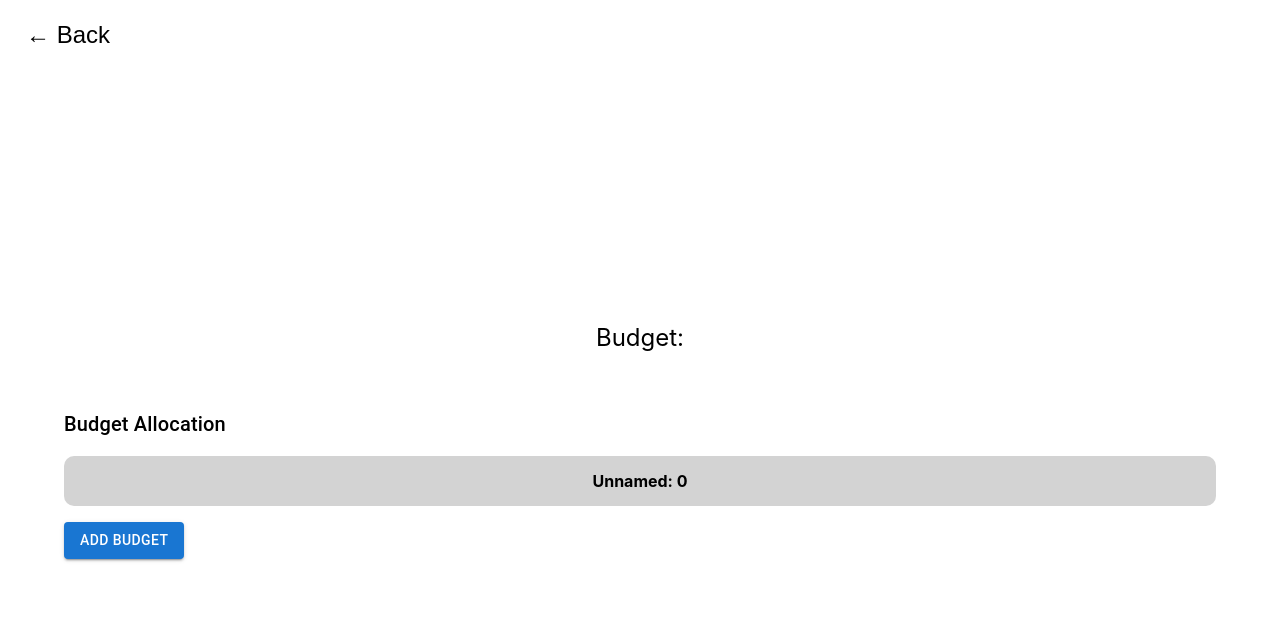
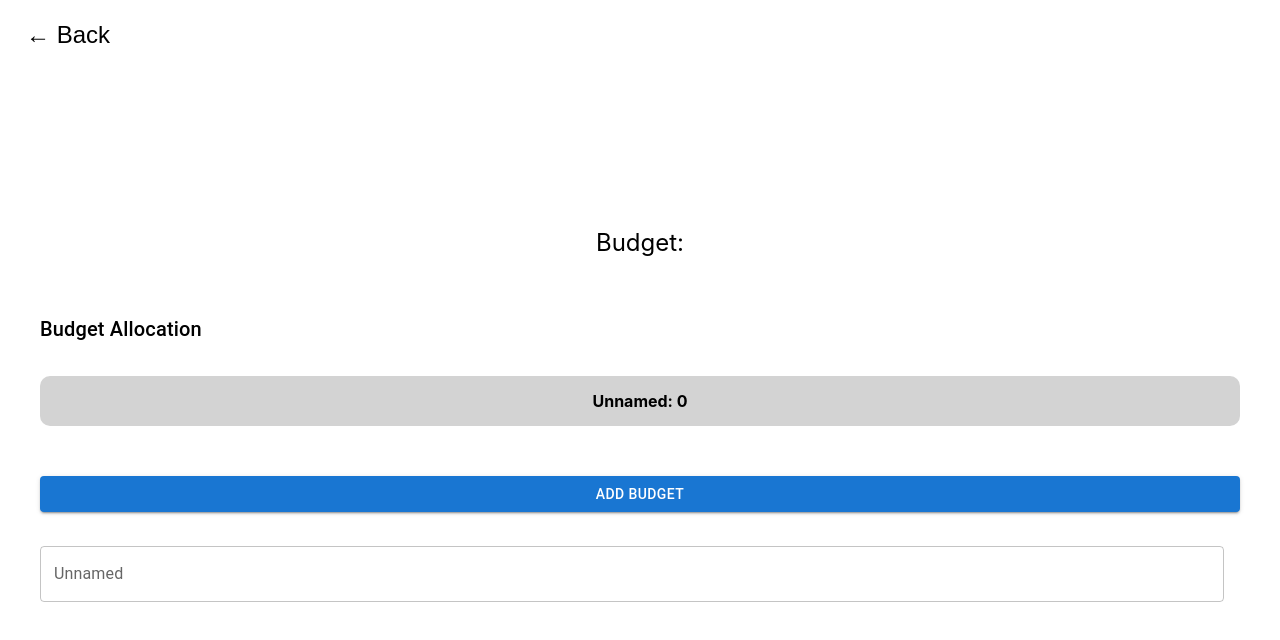
Before and after one commit to aspiforgreat/traveltracker, a React (Create React App) app in the folder frontend/: page /detail in a window 1280 px wide. Shown: the top 640 px of the page. Built offline with nearby package versions, Linux system fonts and the light colour scheme.

Commit message:
added inputs so you can define subbugets precisely

```diff
--- a/frontend/src/DetailPage.js
+++ b/frontend/src/DetailPage.js
@@ -4,7 +4,16 @@ import { Box, Button, Typography, Container, Slider, TextField, Modal } from "@m
 import "./DetailPage.css";
 
 const getRandomColor = (existingColors) => {
-    const colors = ["#ffadad", "#ffd6a5", "#fdffb6", "#caffbf", "#9bf6ff", "#a0c4ff", "#bdb2ff", "#ffc6ff"];
+    const colors = [
+        "#ffadad",
+        "#ffd6a5",
+        "#fdffb6",
+        "#caffbf",
+        "#9bf6ff",
+        "#a0c4ff",
+        "#bdb2ff",
+        "#ffc6ff",
+    ];
     let newColor;
     do {
         newColor = colors[Math.floor(Math.random() * colors.length)];
@@ -16,9 +25,8 @@ const DetailPage = () => {
     const navigate = useNavigate();
     const location = useLocation();
     const box = location.state?.box;
-    const baseUrl = "http://localhost:8000";
+    const maxHandles = 5;
 
-    // Initialize slider and region states from the box if present; otherwise use defaults.
     const [handles, setHandles] = useState(box?.handles || []);
     const [regionNames, setRegionNames] = useState(box?.regionNames || []);
     const [regionColors, setRegionColors] = useState(box?.regionColors || []);
@@ -26,45 +34,91 @@ const DetailPage = () => {
     const [defaultRegionName, setDefaultRegionName] = useState("");
     const [newRegionName, setNewRegionName] = useState("");
     const [namingType, setNamingType] = useState("both");
-    const maxHandles = 5;
 
-    // Whenever handles, regionNames, or regionColors change, update the box in the backend.
-    useEffect(() => {
-        if (box?._id) {
-            const updatedFields = { handles, regionNames, regionColors };
-            fetch(`${baseUrl}/api/boxes/${box._id}`, {
-                method: "PUT",
-                headers: { "Content-Type": "application/json" },
-                body: JSON.stringify(updatedFields)
-            })
-                .then(res => res.json())
-                .catch(err => console.error("Error updating box:", err));
-        }
-    }, [handles, regionNames, regionColors, box, baseUrl]);
-
+    // If we have region names but no handles, initialize handles and assign colors.
     useEffect(() => {
         if (handles.length === 0 && regionNames.length > 0) {
             const newHandles = regionNames
-                .slice(0, regionNames.length - 1) // Exclude last region as it fills remaining space
+                .slice(0, regionNames.length - 1)
                 .map((_, index) => Math.round(((index + 1) / regionNames.length) * 100));
+            setHandles(newHandles);
+            setRegionColors(regionNames.map(() => getRandomColor(regionColors)));
+        }
+    }, [regionNames, handles, regionColors]);
 
-            setHandles(newHandles);
-            setRegionColors(regionNames.map(() => getRandomColor(regionColors))); // Assign colors
+    // Compute region percentages based on slider handles.
+    // For example, if handles = [50] then computedRegions = [50, 100-50] = [50,50].
+    let computedRegions = [];
+    if (handles.length > 0) {
+        computedRegions = [
+            handles[0],
+            ...handles.slice(1).map((h, i) => h - handles[i]),
+            100 - handles[handles.length - 1],
+        ];
+    } else {
+        computedRegions = [100];
     }
-    }, [regionNames]); // Trigger only when regionNames change
 
+    // Compute money amounts for each region based on the total budget.
+    const computedMoneyRegions = computedRegions.map((perc) =>
+        box?.number ? Math.round((perc / 100) * box.number) : 0
+    );
+
+    // When the slider changes, update the handles.
     const handleSliderChange = (event, newValue) => {
         if (Array.isArray(newValue)) {
             setHandles([...newValue].sort((a, b) => a - b));
+        } else {
+            setHandles([...handles, newValue].sort((a, b) => a - b));
+        }
+    };
+
+    // When a money input changes, update the corresponding handle.
+    // For region 0, update first handle; for intermediate regions, update handle[i] = previous handle + percentage equivalent of new money;
+    // for the last region, update last handle so that (100 - last handle) equals the percentage for new money.
+    const handleMoneyInputChange = (index, newMoney) => {
+        if (!box?.number) return;
+        const budget = box.number;
+        let newHandles = [...handles];
+
+        if (index === 0) {
+            // First region: new handle is newMoney converted to percentage.
+            newHandles[0] = Math.round((newMoney / budget) * 100);
+        } else if (index < handles.length) {
+            // Intermediate region: new handle = previous handle + (newMoney / budget * 100).
+            newHandles[index] = newHandles[index - 1] + Math.round((newMoney / budget) * 100);
+        } else {
+            // Last region: update the last handle so that last region = 100 - last handle equals newMoney in percentage.
+            newHandles[newHandles.length - 1] = 100 - Math.round((newMoney / budget) * 100);
+        }
+        setHandles(newHandles);
+    };
+
+    // Function to handle region name submission from the modal.
+    const handleRegionNameSubmit = () => {
+        if (namingType === "both") {
+            // Rename the first region and the remaining region as two regions.
+            setRegionNames([defaultRegionName, newRegionName]);
+            // Set one handle dividing the budget equally.
+            setHandles([50]);
+            setRegionColors([getRandomColor(regionColors), getRandomColor(regionColors)]);
+            setDefaultRegionName("");
+            setNewRegionName("");
+            setNamingType("new");
+            setModalOpen(false);
+        } else {
+            // Add the new region name.
+            setRegionNames([...regionNames, newRegionName]);
+            setDefaultRegionName("");
+            setNewRegionName("");
+            setModalOpen(false);
         }
     };
 
     const addHandle = () => {
         if (handles.length < maxHandles) {
             let newHandle = handles.length === 0 ? 50 : Math.min(handles[handles.length - 1] + 10, 100);
-
             if (regionNames.length === 0) {
-                // If no region names exist, rename the first region and the rest (split into two)
                 setNamingType("both");
                 setModalOpen(true);
             } else {
@@ -76,48 +130,31 @@ const DetailPage = () => {
         }
     };
 
-    const handleRegionNameSubmit = () => {
-        if (namingType === "both") {
-            // Rename the first region and the remaining region as two regions
-            setRegionNames([defaultRegionName, newRegionName]);  // Assign names
-            setHandles([50]); // Divide the budget into two equal regions
-            setRegionColors([getRandomColor(regionColors), getRandomColor(regionColors)]); // Assign colors
-
-            setDefaultRegionName("");
-            setNewRegionName("");
-            setNamingType("new"); // Now, allow new region naming
-            setModalOpen(false);
-        } else {
-            // Just add the new region name
-            setRegionNames([...regionNames, newRegionName]);
-            setDefaultRegionName("");
-            setNewRegionName("");
-            setModalOpen(false);
-        }
-    };
-
-    let computedRegions = handles.length > 0
-        ? [handles[0], ...handles.slice(1).map((h, i) => h - handles[i]), 100 - handles[handles.length - 1]]
-        : [100];
-
     return (
         <div className="detail-page">
-            <button className="back-button" onClick={() => navigate(-1)}>← Back</button>
+            <button className="back-button" onClick={() => navigate(-1)}>
+                ← Back
+            </button>
             <div className="box-info">
                 <h2>{box?.name}</h2>
                 <p>Budget: {box?.number}</p>
             </div>
+            <Container maxWidth="xl" sx={{ mt: 4 }}>
+                <Box sx={{ display: "flex", flexDirection: "column", gap: 3, maxWidth: "1200px", mx: "auto" }}>
+                    {/* Budget Allocation Title */}
+                    <Typography variant="h6" gutterBottom>
+                        Budget Allocation
+                    </Typography>
 
-            <Container sx={{ mt: 4 }}>
-                <Typography variant="h6" gutterBottom>Budget Allocation</Typography>
-                <Box sx={{ width: "100%", mt: 2, position: "relative", height: "50px" }}>
+                    {/* Budget Bar & Slider */}
+                    <Box sx={{ position: "relative", width: "100%", height: "60px", mb: 2 }}>
                         <Box
                             sx={{
                                 display: "flex",
                                 width: "100%",
                                 height: "50px",
                                 borderRadius: "10px",
-                            overflow: "hidden"
+                                overflow: "hidden",
                             }}
                         >
                             {computedRegions.map((region, index) => (
@@ -125,20 +162,25 @@ const DetailPage = () => {
                                     key={index}
                                     sx={{
                                         flex: region,
-                                    backgroundColor: index === computedRegions.length - 1 ? "lightgray" : regionColors[index] || getRandomColor(regionColors),
+                                        backgroundColor:
+                                            index === computedRegions.length - 1
+                                                ? "lightgray"
+                                                : regionColors[index] || getRandomColor(regionColors),
                                         display: "flex",
                                         alignItems: "center",
                                         justifyContent: "center",
                                         color: "#000",
                                         fontWeight: "bold",
                                         padding: "4px",
-                                    borderRight: index < computedRegions.length - 1 ? "2px solid white" : "none"
+                                        borderRight: index < computedRegions.length - 1 ? "2px solid white" : "none",
                                     }}
                                 >
-                                {regionNames[index] || "Unnamed"}: {Math.round((region / 100) * (box?.number || 0))}
+                                    {regionNames[index] || "Unnamed"}:{" "}
+                                    {box?.number ? Math.round((region / 100) * box.number) : 0}
                                 </Box>
                             ))}
                         </Box>
+
                         <Slider
                             value={handles}
                             onChange={handleSliderChange}
@@ -151,7 +193,7 @@ const DetailPage = () => {
                                 top: 0,
                                 width: "100%",
                                 height: "100%",
-                            '& .MuiSlider-thumb': {
+                                "& .MuiSlider-thumb": {
                                     width: 8,
                                     height: "50px",
                                     backgroundColor: "#ccc",
@@ -164,22 +206,51 @@ const DetailPage = () => {
                                     alignItems: "center",
                                     justifyContent: "center",
                                 },
-                            '& .MuiSlider-track': { display: "none" },
-                            '& .MuiSlider-rail': { display: "none" },
+                                "& .MuiSlider-track": { display: "none" },
+                                "& .MuiSlider-rail": { display: "none" },
                             }}
                         />
-                    <Button variant="contained" onClick={addHandle} disabled={handles.length >= maxHandles} sx={{ mt: 2 }}>
+                    </Box>
+
+                    {/* Add Budget Button */}
+                    <Button variant="contained" onClick={addHandle} disabled={handles.length >= maxHandles}>
                         Add Budget
                     </Button>
+
+                    {/* Scrollable Inputs */}
+                    <Box
+                        sx={{
+                            flexGrow: 1,
+                            maxHeight: "50vh",
+                            overflowY: "auto",
+                            paddingRight: "10px",
+                            paddingTop: "10px",
+                            display: "flex",
+                            flexDirection: "column",
+                            gap: 2,
+                            width: "100%",
+                        }}
+                    >
+                        {computedRegions.map((region, index) => (
+                            <Box key={index} sx={{ display: "flex", alignItems: "center" }}>
+                                <TextField
+                                    label={regionNames[index] || "Unnamed"}
+                                    type="number"
+                                    value={box?.number ? Math.round((region / 100) * box.number) : ""}
+                                    onChange={(e) => handleMoneyInputChange(index, parseFloat(e.target.value))}
+                                    fullWidth
+                                    sx={{ mr: 2 }}
+                                />
+                            </Box>
+                        ))}
+                    </Box>
                 </Box>
             </Container>
 
             <Modal open={modalOpen} onClose={() => setModalOpen(false)}>
                 <Box sx={{ p: 3, bgcolor: "white", borderRadius: 2, width: 300, mx: "auto", mt: "20vh" }}>
                     <Typography variant="h6">
-                        {namingType === "both"
-                            ? "Name Default and New Region"
-                            : "Name New Region"}
+                        {namingType === "both" ? "Name Default and New Region" : "Name New Region"}
                     </Typography>
                     {namingType === "both" && (
                         <TextField
@@ -198,8 +269,12 @@ const DetailPage = () => {
                         sx={{ mt: 2 }}
                     />
                     <Box sx={{ display: "flex", justifyContent: "flex-end", gap: 1, mt: 2 }}>
-                        <Button variant="outlined" onClick={() => setModalOpen(false)}>Cancel</Button>
-                        <Button variant="contained" onClick={handleRegionNameSubmit}>Save</Button>
+                        <Button variant="outlined" onClick={() => setModalOpen(false)}>
+                            Cancel
+                        </Button>
+                        <Button variant="contained" onClick={handleRegionNameSubmit}>
+                            Save
+                        </Button>
                     </Box>
                 </Box>
             </Modal>
```
Lines whose indentation alone changed are shown as unchanged.
